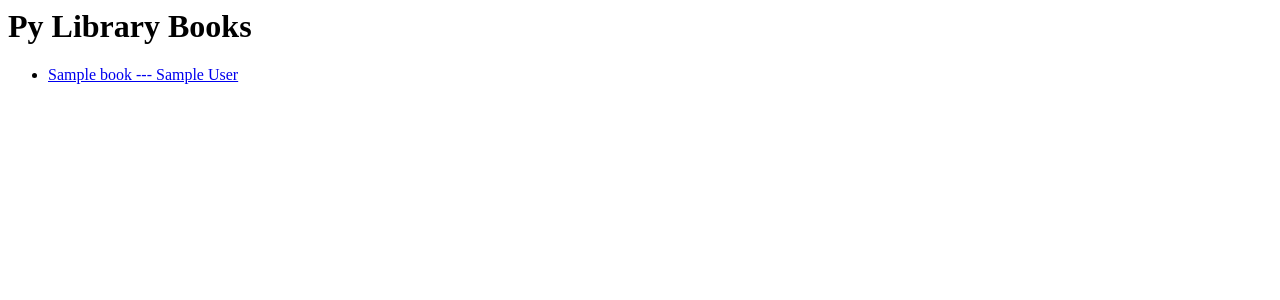
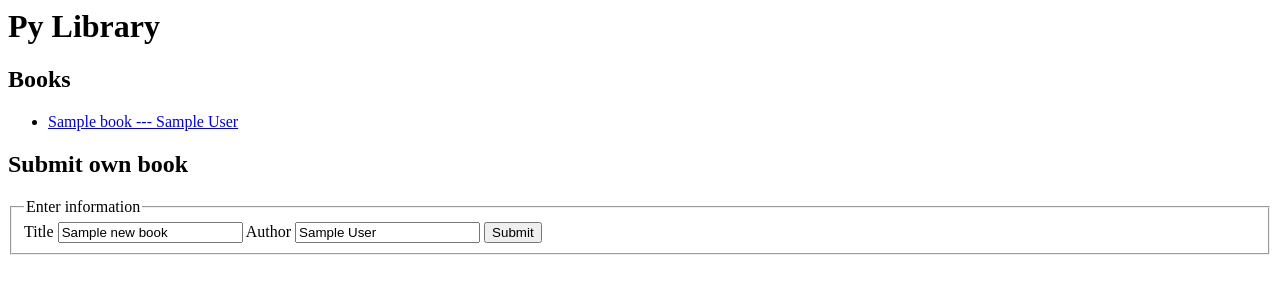
Before and after one commit to mkraenz/django-2021, a Django app: template books/templates/books/index.html in a window 1280 px wide. Shown: the top 300 px of the page. Run offline with Django 3.2, Linux system fonts and the light colour scheme; tables that the repository leaves empty hold one stand-in row (values such as "Sample post"); the template is opened without the code that fills it: values that come from a table or form of the project are taken from there, most other values are stand-ins (such as "Sample title", 1, 10 or a date in 2020).

Commit message:
feat(#1): submit own book

```diff
--- a/books/models.py
+++ b/books/models.py
@@ -5,6 +5,7 @@ from django.db import models
 
 
 class Book(models.Model):
+    id = models.AutoField(primary_key=True)
     title = models.CharField(max_length=200)
     author = models.CharField(max_length=200)
     pub_date = models.DateField("date published")
@@ -17,6 +18,7 @@ class Book(models.Model):
 
 
 class Chapter(models.Model):
+    id = models.AutoField(primary_key=True)
     book = models.ForeignKey(Book, on_delete=models.CASCADE)
     title = models.CharField(max_length=200, unique=True)
     numeral = models.IntegerField(default=1)
--- a/books/templates/books/index.html
+++ b/books/templates/books/index.html
@@ -6,7 +6,8 @@
     <title>Py Library - Books</title>
   </head>
   <body>
-    <h1>Py Library Books</h1>
+    <h1>Py Library</h1>
+    <h2>Books</h2>
     {% if books %}
     <ul>
       {% for book in books %}
@@ -16,5 +17,30 @@
     {% else %}
     <p>No books found</p>
     {% endif %}
+    <h2>Submit own book</h2>
+    <form action="{% url 'books:add' %}" method="post">
+      {% csrf_token %}
+      <fieldset>
+        <legend>Enter information</legend>
+        {% if error_message %}
+        <p><strong>{{ error_message }}</strong></p>
+        {% endif %}
+        <label for="title">Title</label>
+        <input
+          type="text"
+          name="title"
+          id="title"
+          value="{{ new_book.title }}"
+        />
+        <label for="author">Author</label>
+        <input
+          type="text"
+          name="author"
+          id="author"
+          value="{{ new_book.author }}"
+        />
+        <input type="submit" value="Submit" />
+      </fieldset>
+    </form>
   </body>
 </html>
--- a/books/urls.py
+++ b/books/urls.py
@@ -9,4 +9,5 @@ urlpatterns = [
     path('<int:book_id>/chapters/', views.chapters, name='chapters'),
     path('<int:book_id>/chapters/<int:chapter_numeral>',
          views.chapter_details, name='chapter_details'),
+    path('add', views.add_book, name='add'),
 ]
```
Also changed, not shown: books/views.py (+12 -2 lines), books/migrations/0004_auto_20211005_1536.py (added).
